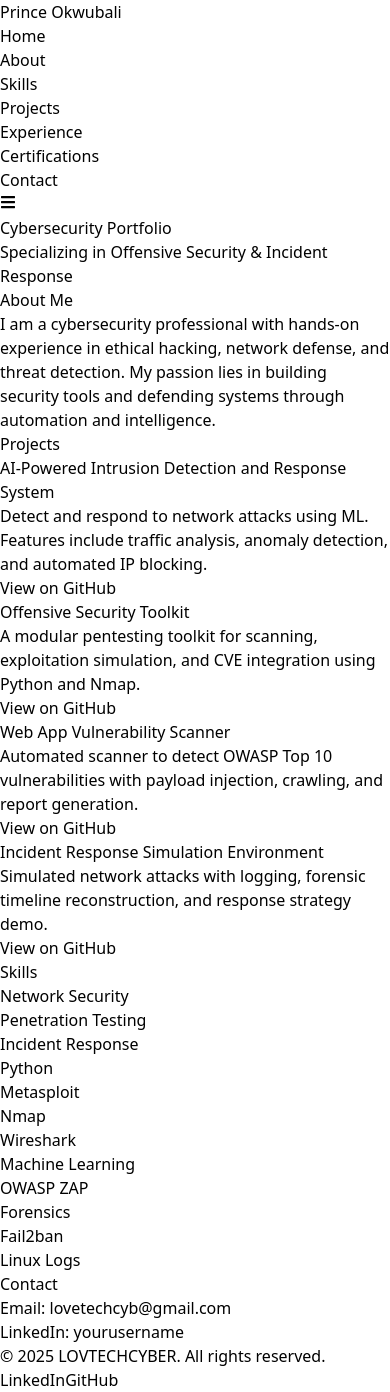
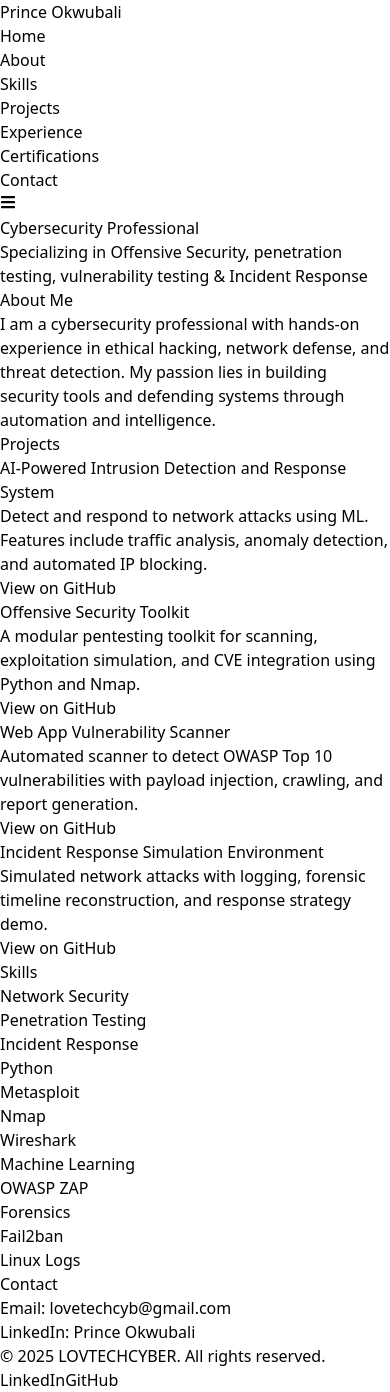
Before and after one commit to lovetechcyber/sofware-engineer-portfolio, a React (Vite) app in the folder frontend/: page /portfolio in a window 390 px wide. Built offline with nearby package versions, Linux system fonts and the light colour scheme.

Commit message:
Update Cybersecurity.jsx

```diff
--- a/frontend/src/components/Cybersecurity.jsx
+++ b/frontend/src/components/Cybersecurity.jsx
@@ -11,8 +11,8 @@ const Portfolio = () => {
         transition={{ duration: 0.6 }}
         className="text-center py-10"
       >
-        <h1 className="text-3xl md:text-5xl font-bold mb-4">Cybersecurity Portfolio</h1>
-        <p className="text-lg md:text-xl">Specializing in Offensive Security & Incident Response</p>
+        <h1 className="text-3xl md:text-5xl font-bold mb-4">Cybersecurity Professional</h1>
+        <p className="text-lg md:text-xl">Specializing in Offensive Security, penetration testing, vulnerability testing & Incident Response</p>
       </motion.section>
 
       {/* About Me */}
@@ -134,7 +134,7 @@ const Portfolio = () => {
           Email: <a href="mailto:lovetechcyb@gmail.com" className="text-blue-400">lovetechcyb@gmail.com</a>
         </p>
         <p className="text-sm md:text-base">
-          LinkedIn: <a href="https://www.linkedin.com/in/prince-okwubali" className="text-blue-400" target="_blank" rel="noopener noreferrer">yourusername</a>
+          LinkedIn: <a href="https://www.linkedin.com/in/prince-okwubali" className="text-blue-400" target="_blank" rel="noopener noreferrer">Prince Okwubali</a>
         </p>
       </motion.section>
     </main>
```
